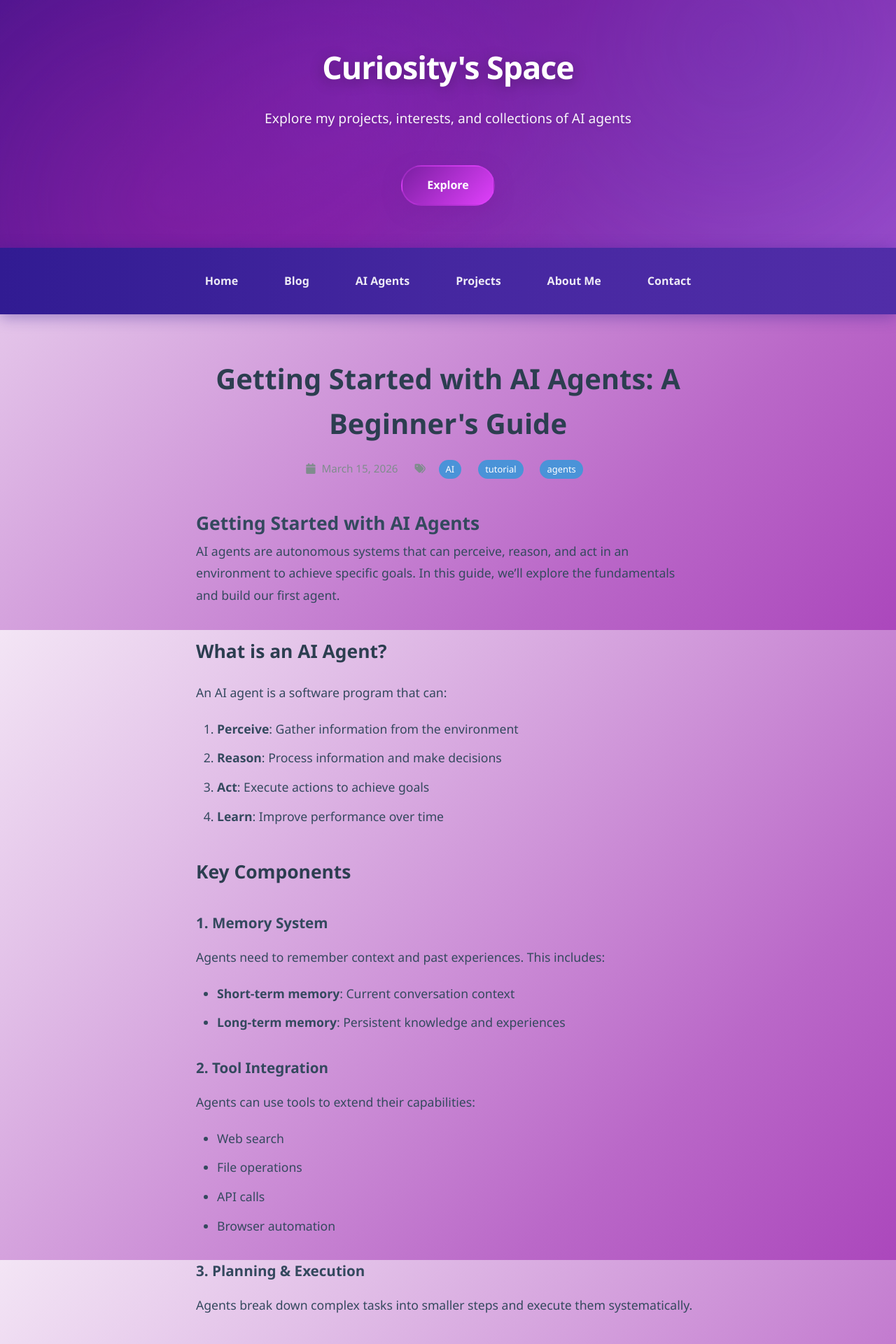
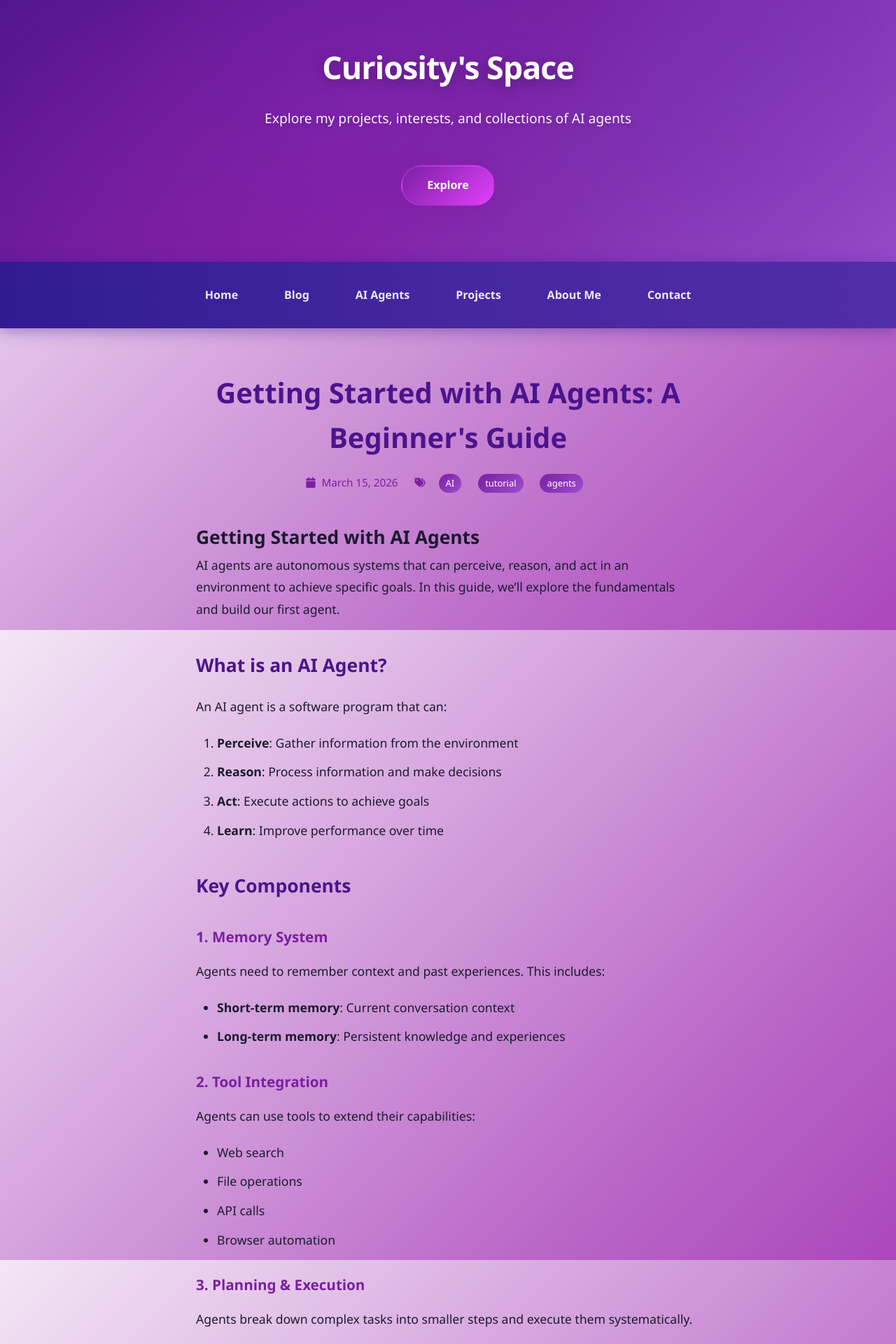
Before and after one commit to nicky-aigc/nicky-aigc.github.io, a Jekyll site: the page built from _posts/2026-03-15-getting-started-with-ai-agents.md, in a window 1280 px wide. Shown: the top 1920 px of the page at 70% size. Built offline with Jekyll 4.4.1, drawn with Linux system fonts in a browser that asks for light colours; comment, search, counter and statistics services are not loaded.

Commit message:
🎨 完整紫色主题：Blog文章页 + 按钮特效优化
Blog 文章页（_layouts/post.html）紫色适配：
- 标题：深紫 (#4a148c)
- 元数据：紫色 (#7b1fa2)
- 正文：深色 (#1a1a2e)
- H2/H3：紫色渐变
- 代码块：浅紫背景 + 紫色文字，深紫渐变背景（pre）
- 引用块：紫边框 + 浅紫背景
- 图片：圆角 + 紫色阴影
- 导航按钮：紫色渐变 + hover 上浮

按钮特效优化：
- 换成光晕扩散效果（radial-gradient）
- hover 时白色光晕从中心扩散
- 同时放大 1.05 倍 + 外发光

Header 高度：
- 固定 padding: 60px 20px 80px 20px
- 移除 flexbox，用固定高度确保一致

```diff
--- a/_layouts/post.html
+++ b/_layouts/post.html
@@ -70,12 +70,12 @@ layout: default
 
 .post-header h1 {
     font-size: 2.5em;
-    color: #2c3e50;
+    color: #4a148c;
     margin-bottom: 20px;
 }
 
 .post-meta {
-    color: #7f8c8d;
+    color: #7b1fa2;
     font-size: 0.95em;
 }
 
@@ -89,7 +89,7 @@ layout: default
 
 .tag {
     display: inline-block;
-    background-color: #4a93d8;
+    background: linear-gradient(135deg, #7b1fa2 0%, #9c4dcc 100%);
     color: white;
     padding: 3px 10px;
     border-radius: 15px;
@@ -100,17 +100,17 @@ layout: default
 .post-content {
     font-size: 1.1em;
     line-height: 1.8;
-    color: #34495e;
+    color: #1a1a2e;
 }
 
 .post-content h2 {
-    color: #2c3e50;
+    color: #4a148c;
     margin-top: 40px;
     margin-bottom: 20px;
 }
 
 .post-content h3 {
-    color: #34495e;
+    color: #7b1fa2;
     margin-top: 30px;
     margin-bottom: 15px;
 }
@@ -129,7 +129,8 @@ layout: default
 }
 
 .post-content code {
-    background-color: #f4f4f4;
+    background-color: #f3e5f5;
+    color: #7b1fa2;
     padding: 2px 6px;
     border-radius: 3px;
     font-family: 'Courier New', monospace;
@@ -137,10 +138,10 @@ layout: default
 }
 
 .post-content pre {
-    background-color: #2c3e50;
-    color: #ecf0f1;
+    background: linear-gradient(135deg, #311b92 0%, #4527a0 100%);
+    color: #f3e5f5;
     padding: 20px;
-    border-radius: 5px;
+    border-radius: 8px;
     overflow-x: auto;
     margin-bottom: 20px;
 }
@@ -152,18 +153,22 @@ layout: default
 }
 
 .post-content blockquote {
-    border-left: 4px solid #4a93d8;
+    border-left: 4px solid #7b1fa2;
     padding-left: 20px;
     margin: 20px 0;
-    color: #7f8c8d;
+    color: #6a1b9a;
     font-style: italic;
+    background: rgba(123, 31, 162, 0.05);
+    padding: 15px 20px;
+    border-radius: 0 8px 8px 0;
 }
 
 .post-content img {
     max-width: 100%;
     height: auto;
-    border-radius: 5px;
+    border-radius: 8px;
     margin: 20px 0;
+    box-shadow: 0 4px 15px rgba(74, 20, 140, 0.2);
 }
 
 .post-navigation {
@@ -171,21 +176,25 @@ layout: default
     justify-content: space-between;
     margin-top: 60px;
     padding-top: 40px;
-    border-top: 2px solid #ecf0f1;
+    border-top: 2px solid rgba(123, 31, 162, 0.2);
+    gap: 20px;
 }
 
 .post-navigation a {
     flex: 1;
     padding: 15px 20px;
-    background-color: #4a93d8;
+    background: linear-gradient(135deg, #7b1fa2 0%, #9c4dcc 100%);
     color: white;
     text-decoration: none;
-    border-radius: 5px;
-    transition: background-color 0.3s;
+    border-radius: 25px;
+    transition: all 0.3s ease;
+    box-shadow: 0 4px 15px rgba(123, 31, 162, 0.3);
 }
 
 .post-navigation a:hover {
-    background-color: #3498db;
+    background: linear-gradient(135deg, #9c4dcc 0%, #e040fb 100%);
+    transform: translateY(-2px);
+    box-shadow: 0 6px 20px rgba(123, 31, 162, 0.5);
 }
 
 .prev-post {
@@ -199,6 +208,6 @@ layout: default
 .comments-section {
     margin-top: 60px;
     padding-top: 40px;
-    border-top: 2px solid #ecf0f1;
+    border-top: 2px solid rgba(123, 31, 162, 0.2);
 }
 </style>
--- a/styles.css
+++ b/styles.css
@@ -25,13 +25,9 @@ header {
     background: linear-gradient(135deg, #4a148c 0%, #7b1fa2 50%, #9c4dcc 100%);
     color: white;
     text-align: center;
-    padding: 60px 20px;
+    padding: 60px 20px 80px 20px;
     position: relative;
     overflow: hidden;
-    min-height: 200px;
-    display: flex;
-    align-items: center;
-    justify-content: center;
 }
 
 header::before {
@@ -100,7 +96,7 @@ header p {
     overflow: hidden;
 }
 
-.header-btn::before {
+.header-btn::after {
     content: '';
     position: absolute;
     top: 50%;
@@ -108,19 +104,19 @@ header p {
     width: 0;
     height: 0;
     border-radius: 50%;
-    background: rgba(255, 255, 255, 0.3);
+    background: radial-gradient(circle, rgba(255, 255, 255, 0.6) 0%, rgba(255, 255, 255, 0.2) 40%, transparent 70%);
     transform: translate(-50%, -50%);
-    transition: width 0.6s, height 0.6s;
+    transition: width 0.5s ease-out, height 0.5s ease-out;
 }
 
-.header-btn:hover::before {
-    width: 400px;
-    height: 400px;
+.header-btn:hover::after {
+    width: 300px;
+    height: 300px;
 }
 
 .header-btn:hover {
-    transform: translateY(-3px);
-    box-shadow: 0 12px 40px rgba(123, 31, 162, 0.7);
+    transform: translateY(-3px) scale(1.05);
+    box-shadow: 0 12px 40px rgba(123, 31, 162, 0.7), 0 0 30px rgba(224, 64, 251, 0.4);
 }
 
 .header-buttons {
```
